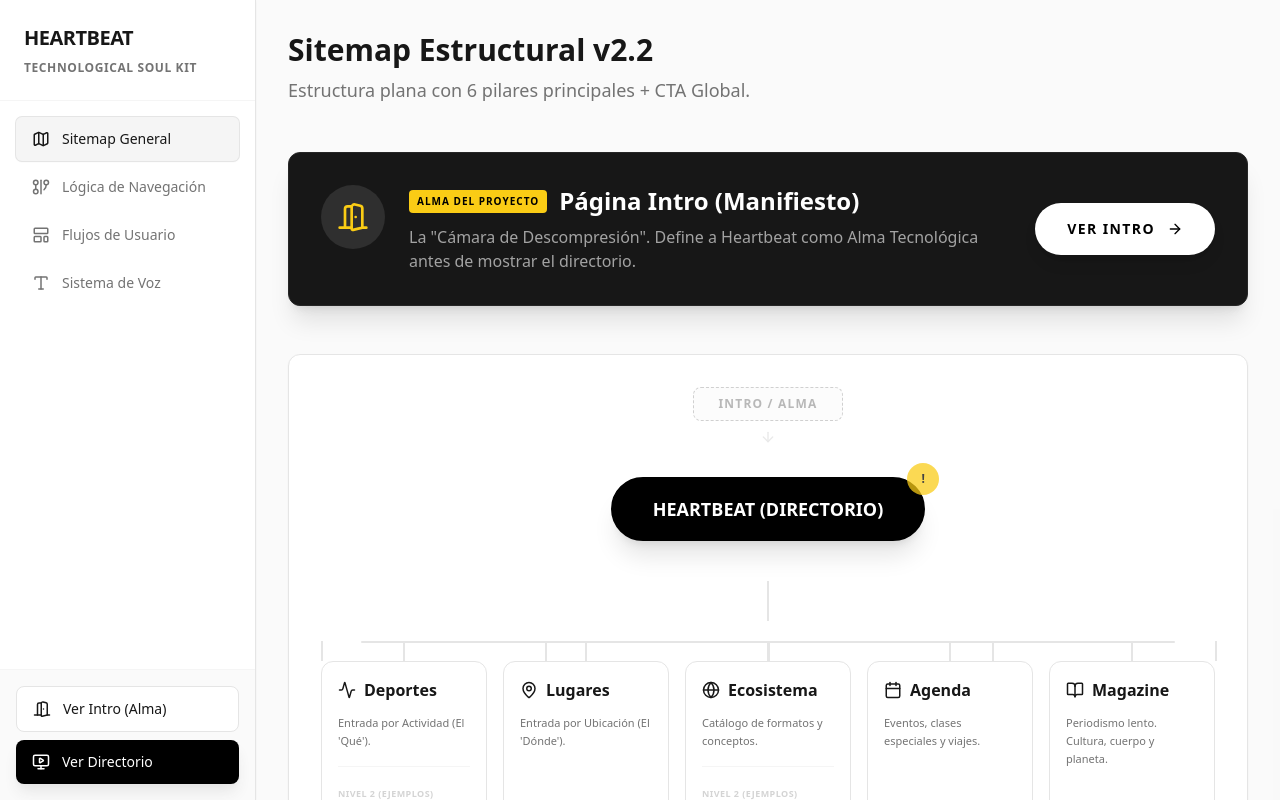
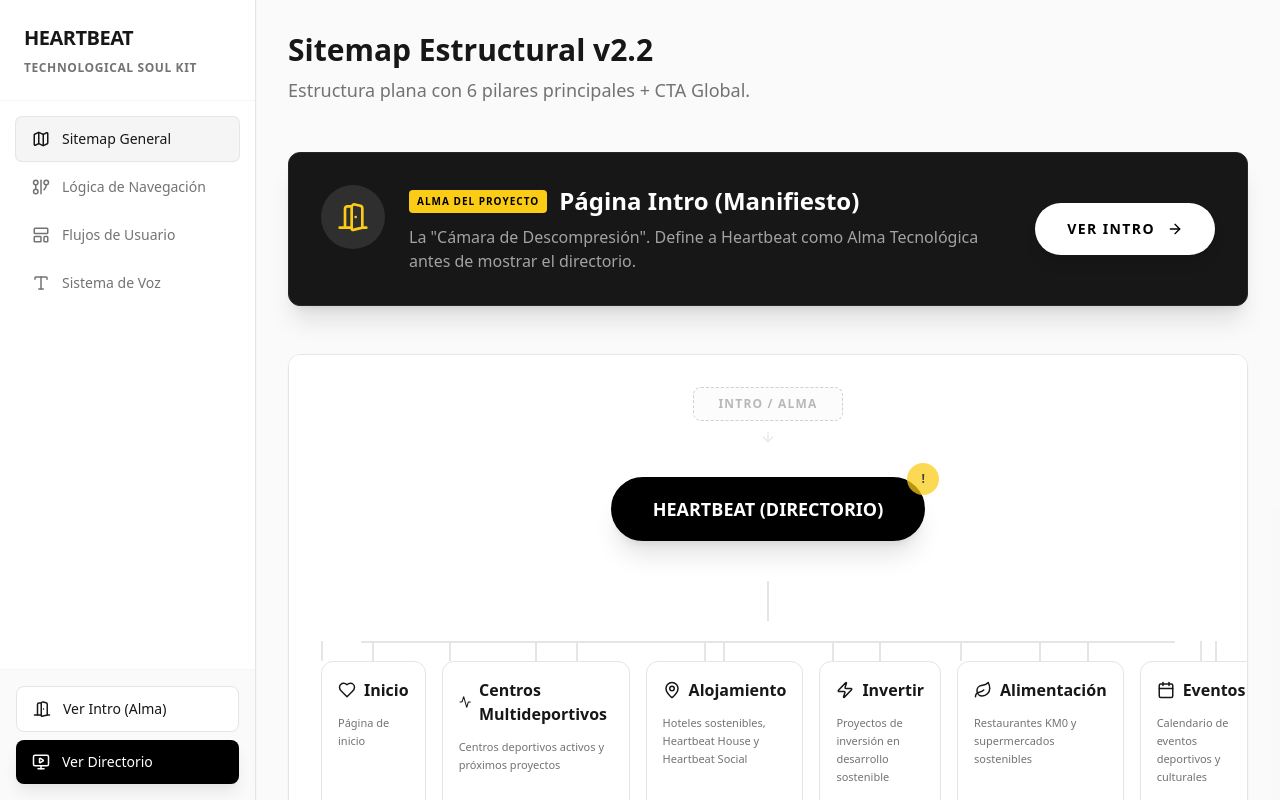
Before and after one commit to indoorwall/HeartbeatWeb, a React (Vite) app: page / in a window 1280 px wide. Built offline with nearby package versions, Linux system fonts and the light colour scheme.

Commit message:
Updated package-lock.json

```diff
--- a/src/data/architecture.ts
+++ b/src/data/architecture.ts
@@ -3,65 +3,67 @@ import { Activity, MapPin, Zap, Leaf, Heart, BookOpen, Globe, Calendar } from "l
 // 1. DEFINICIÓN DEL MENÚ Y SITEMAP (NIVEL 1 Y 2)
 export const SITE_STRUCTURE = [
   {
-    id: "deportes",
-    label: "Deportes",
-    path: "/deportes",
-    description: "Entrada por Actividad (El 'Qué').",
-    icon: Activity,
-    children: [
-      { label: "High Energy", description: "Boxing, Crossfit, HIIT" },
-      { label: "Flow & Balance", description: "Yoga, Pilates, Movimiento" },
-      { label: "Outdoor", description: "Surf, Escalada, Running" },
-      { label: "Tech Sports", description: "Simuladores, e-Sports físicos" }
-    ]
+    id: "home",
+    label: "Inicio",
+    path: "/",
+    description: "Página de inicio",
+    icon: Heart
   },
   {
-    id: "lugares",
-    label: "Lugares",
-    path: "/lugares",
-    description: "Entrada por Ubicación (El 'Dónde').",
-    icon: MapPin,
-    children: [
-      { label: "Urban Hubs", description: "Centros tecnológicos en ciudad" },
-      { label: "Nature Bases", description: "Retiros y regeneración" },
-      { label: "Partner Spots", description: "Espacios certificados" }
-    ]
+    id: "centros",
+    label: "Centros Multideportivos",
+    path: "/centros",
+    description: "Centros deportivos activos y próximos proyectos",
+    icon: Activity,
+    children: []
   },
   {
-    id: "ecosistema",
-    label: "Ecosistema", // CONFIRMADO: Ecosistema
-    path: "/ecosistema",
-    description: "Catálogo de formatos y conceptos.",
-    icon: Globe,
-    children: [
-      { label: "Life", description: "Santuarios y Resorts" },
-      { label: "Urban Hubs", description: "Regeneración de ciudad" },
-      { label: "Hoteles", description: "Hospitalidad sostenible" },
-      { label: "Tech", description: "Apps y Wearables" }
-    ]
+    id: "alojamiento",
+    label: "Alojamiento",
+    path: "/alojamiento",
+    description: "Hoteles sostenibles, Heartbeat House y Heartbeat Social",
+    icon: MapPin,
+    children: []
   },
   {
-    id: "agenda",
-    label: "Agenda",
-    path: "/agenda",
-    description: "Eventos, clases especiales y viajes.",
+    id: "invertir",
+    label: "Invertir",
+    path: "/invertir",
+    description: "Proyectos de inversión en desarrollo sostenible",
+    icon: Zap,
+    children: []
+  },
+  {
+    id: "alimentacion",
+    label: "Alimentación",
+    path: "/alimentacion",
+    description: "Restaurantes KM0 y supermercados sostenibles",
+    icon: Leaf,
+    children: []
+  },
+  {
+    id: "eventos",
+    label: "Eventos",
+    path: "/eventos",
+    description: "Calendario de eventos deportivos y culturales",
     icon: Calendar,
-    children: [
-      { label: "Eventos", description: "Actividades puntuales" },
-      { label: "Retiros", description: "Viajes de inmersión" }
-    ]
+    children: []
+  },
+  {
+    id: "life",
+    label: "Heartbeat Life",
+    path: "/life",
+    description: "Filosofía, visión y regeneración consciente",
+    icon: Heart,
+    children: []
   },
   {
     id: "magazine",
     label: "Magazine",
     path: "/magazine",
-    description: "Periodismo lento. Cultura, cuerpo y planeta.",
+    description: "Periodismo lento. Cultura, cuerpo y planeta",
     icon: BookOpen,
-    children: [
-      { label: "Reportajes", description: "Investigación profunda" },
-      { label: "Cultura", description: "Arte y pensamiento" },
-      { label: "Salud", description: "Ciencia y bienestar" }
-    ]
+    children: []
   }
 ];
 
```
Also changed, not shown: 2 other files (tests, documents, lock files or other folders).
